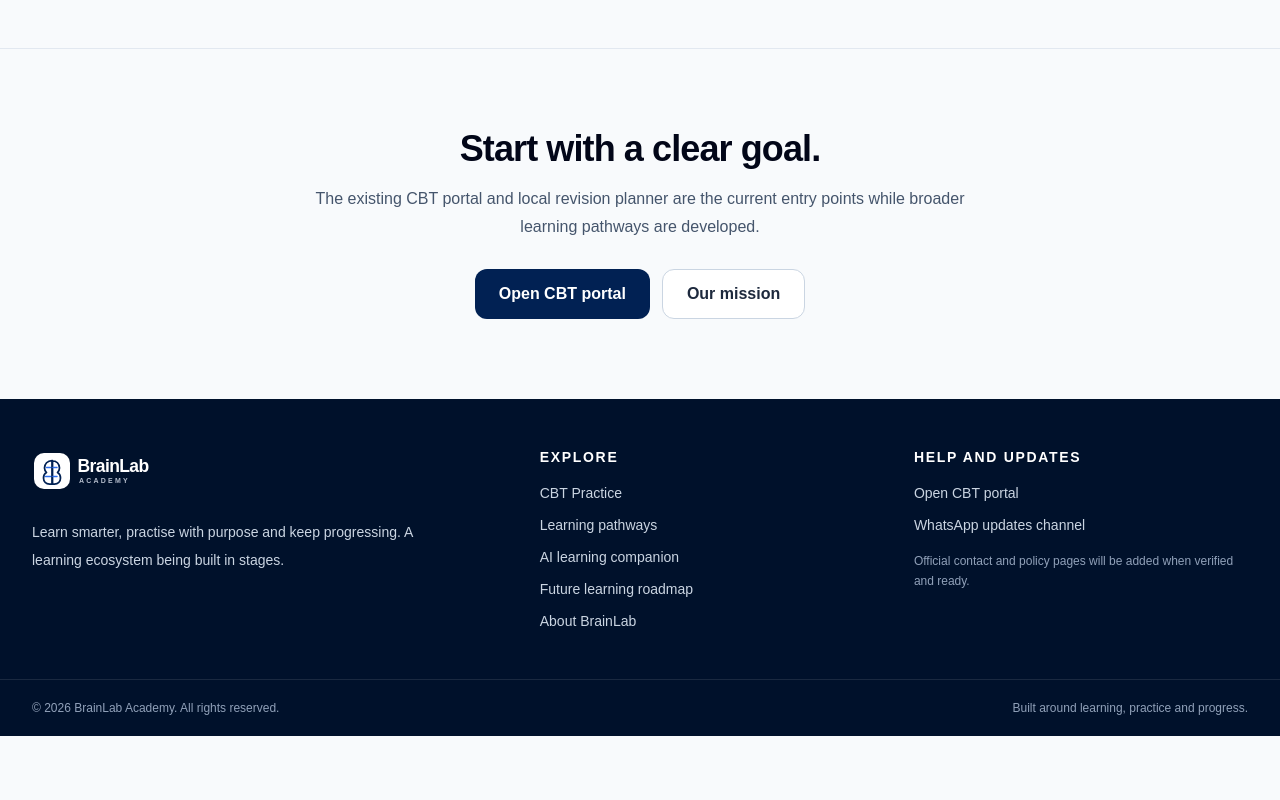
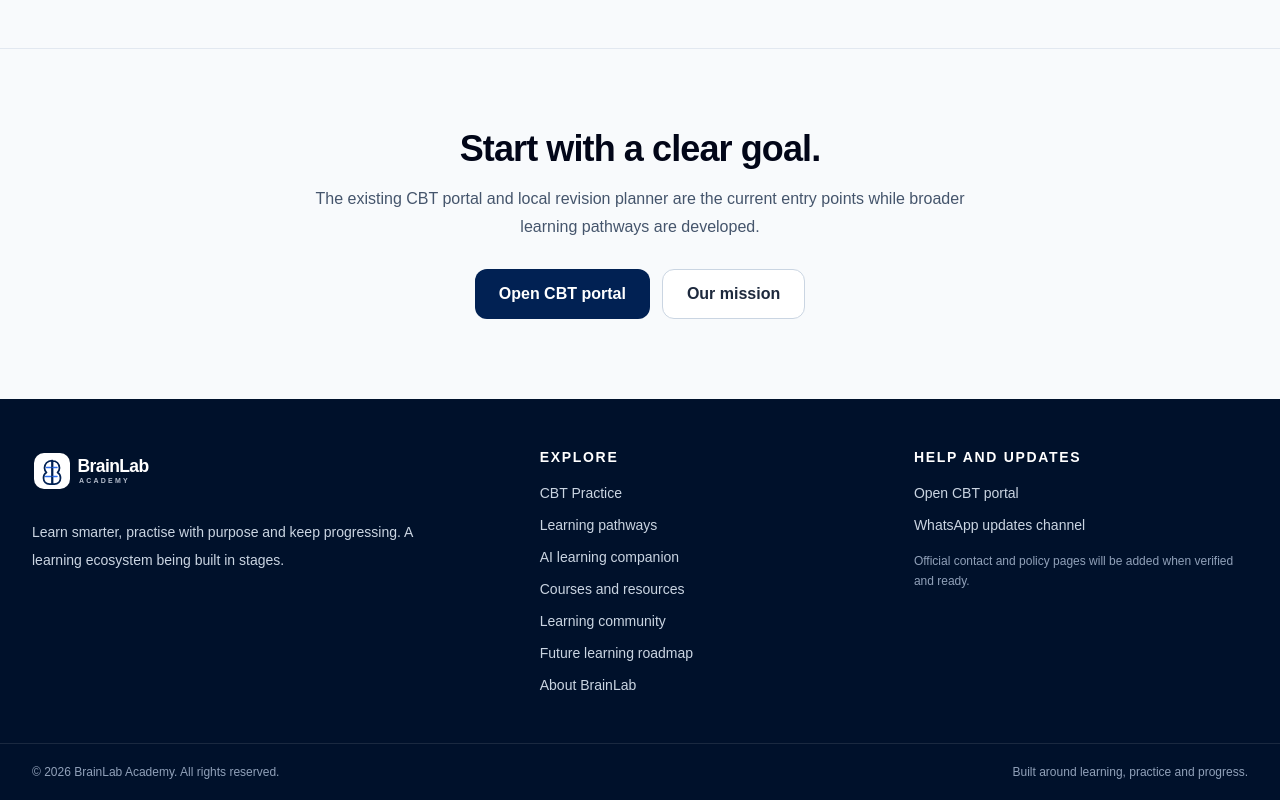
Before and after one commit to JAVABOI05/BRAINLAB-EXAM-CBT, a Next.js app: page /courses in a window 1280 px wide. Shown: the part 1637-2437 px from the top of the page. Before the commit the page ends 2373 px from the top, so only its background shows below. Built offline with nearby package versions, Linux system fonts and the light colour scheme; no server answers.

Commit message:
Add courses and community footer links

```diff
--- a/app/components/BrandFooter.tsx
+++ b/app/components/BrandFooter.tsx
@@ -19,6 +19,8 @@ export default function BrandFooter() {
             <li><Link className="hover:text-white" href="/login">CBT Practice</Link></li>
             <li><Link className="hover:text-white" href="/#learning-paths">Learning pathways</Link></li>
             <li><Link className="hover:text-white" href="/ai-learning">AI learning companion</Link></li>
+            <li><Link className="hover:text-white" href="/courses">Courses and resources</Link></li>
+            <li><Link className="hover:text-white" href="/community">Learning community</Link></li>
             <li><Link className="hover:text-white" href="/#future-learning">Future learning roadmap</Link></li>
             <li><Link className="hover:text-white" href="/about">About BrainLab</Link></li>
           </ul>
```
